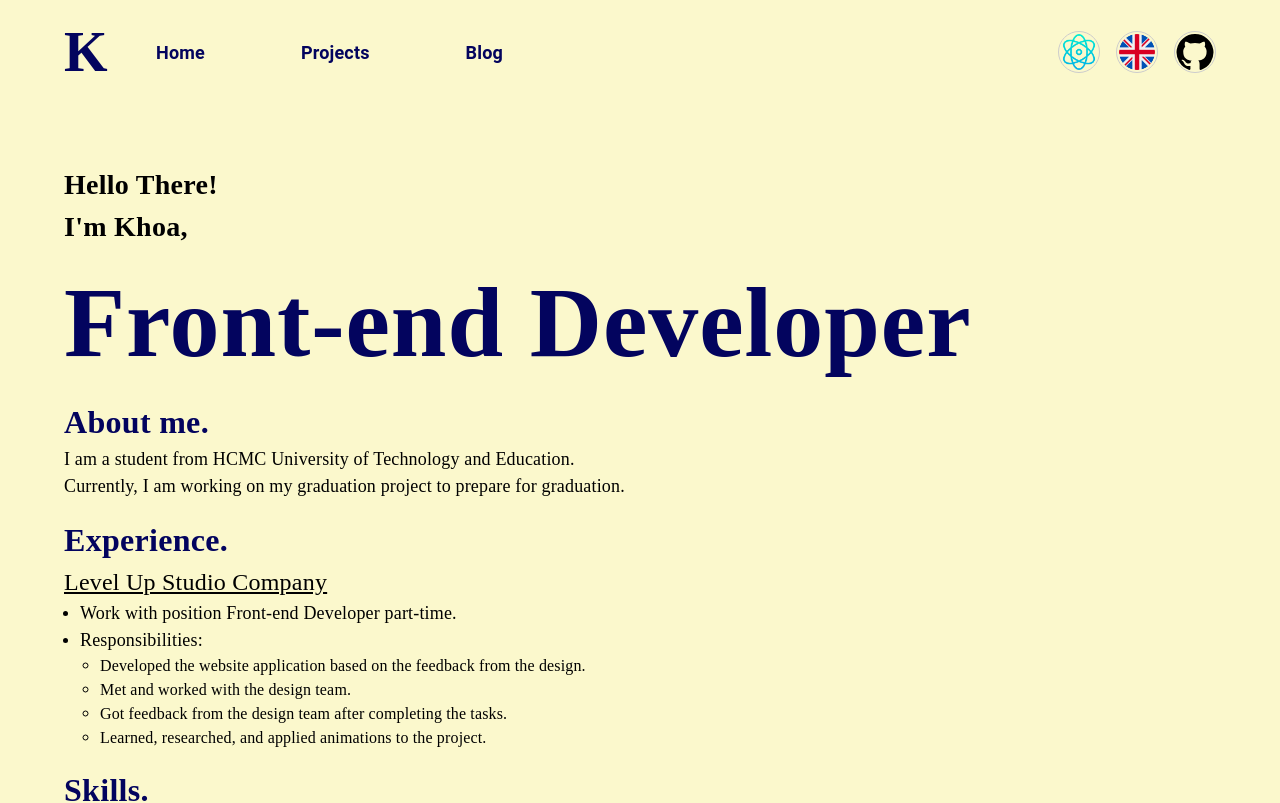
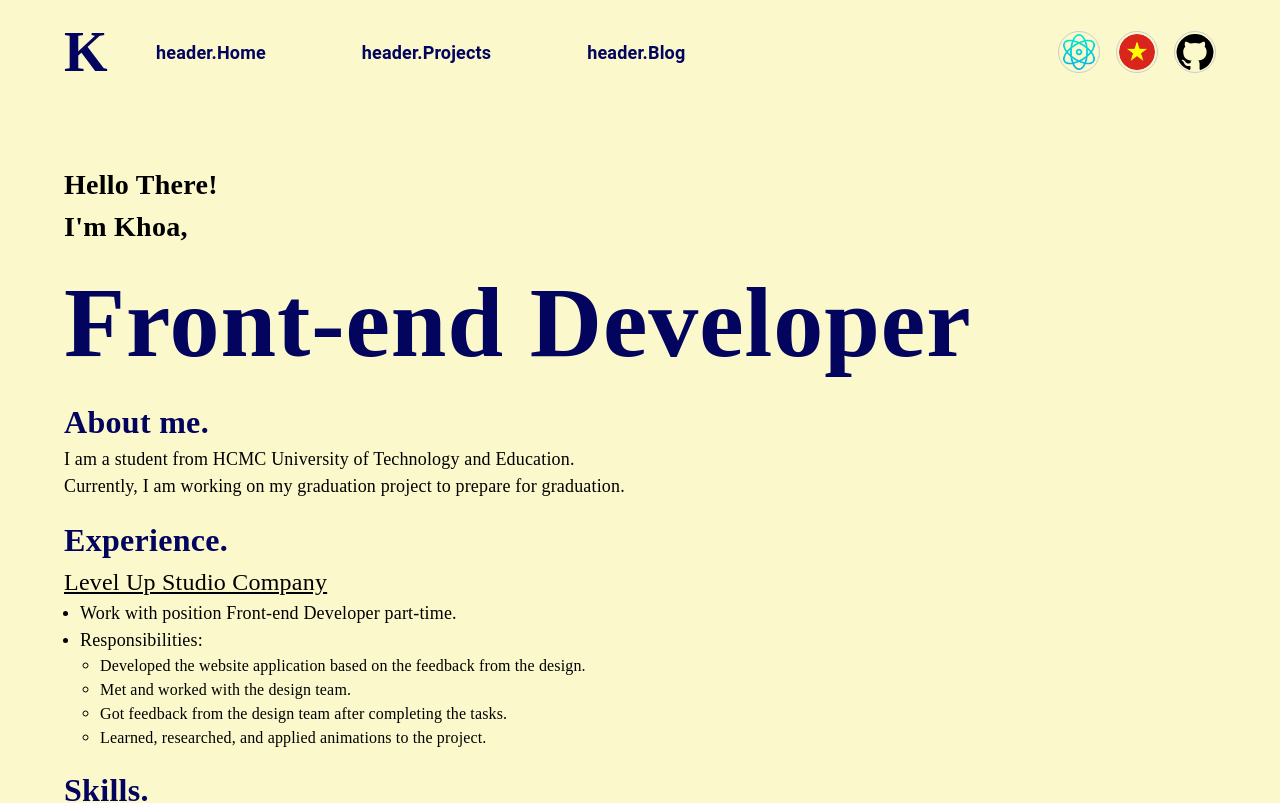
Before and after one commit to khoa36isefiw/my-portfolio, a React (Create React App) app: page / in a window 1280 px wide. Shown: the top 803 px of the page. Built offline with nearby package versions, Linux system fonts and the light colour scheme.

Commit message:
usetranslations and re-make ui for showing icon languages

```diff
--- a/src/components/Header.js
+++ b/src/components/Header.js
@@ -9,7 +9,9 @@ import {
   DialogActions,
 } from "@mui/material";
 import React, { useEffect, useState } from "react";
+import { useTranslation } from "react-i18next";
 import { mobileScreen, tabletScreen, theme } from "../theme/theme";
+
 import reactImage from "../assets/images/physics.png";
 import VNFlag from "../assets/images/VN-circle.png";
 import UKFlag from "../assets/images/UK.png";
@@ -20,6 +22,7 @@ import { blue } from "@mui/material/colors";
 import GitHubIcon from "@mui/icons-material/GitHub";
 
 function Header() {
+  const { t, i18n } = useTranslation(["home"]);
   const navigate = useNavigate();
   const [enLanguage, setEnLanguage] = useState(true);
   const [scrollY, setSrollY] = useState(0);
@@ -43,9 +46,9 @@ function Header() {
     { title: "Blog", exact: true, link: "/blog" },
   ];
 
-  const handleSelectedLanguage = () => {
-    setEnLanguage(!enLanguage);
-  };
+  // const handleSelectedLanguage = () => {
+  //   setEnLanguage(!enLanguage);
+  // };
 
   // handle scroll event
   const handleSroll = () => {
@@ -60,6 +63,17 @@ function Header() {
       window.removeEventListener("scroll", handleSroll);
     };
   }, []);
+
+  // change language
+  const handleChangeLanguage = (lng) => {
+    if (lng === "vi") {
+      navigate("/vi");
+    } else {
+      navigate("/en");
+    }
+    setEnLanguage(!enLanguage);
+    i18n.changeLanguage(lng);
+  };
   return (
     <Box
       sx={{
@@ -127,7 +141,10 @@ function Header() {
                 key={index}
                 onClick={() => navigate(header.link)}
               >
-                {header.title}
+                {/* {header.title} */}
+                {/* translate language in title */}
+
+                {t(`header.${header.title}`)}
               </Typography>
             ))}
         </Box>
@@ -155,7 +172,8 @@ function Header() {
             />
           </Box>
 
-          {enLanguage ? (
+          {!enLanguage ? (
+            // english language
             <Box
               sx={{
                 height: "40px",
@@ -168,7 +186,7 @@ function Header() {
                 justifyContent: "center",
                 cursor: "pointer",
               }}
-              onClick={handleSelectedLanguage}
+              onClick={() => handleChangeLanguage("en")}
             >
               <Box
                 sx={{ height: "36px", width: "36px", borderRadius: "50%" }}
@@ -178,6 +196,7 @@ function Header() {
               />
             </Box>
           ) : (
+            // vietnamese
             <Box
               sx={{
                 height: "40px",
@@ -190,7 +209,7 @@ function Header() {
                 justifyContent: "center",
                 cursor: "pointer",
               }}
-              onClick={handleSelectedLanguage}
+              onClick={() => handleChangeLanguage("vi")}
             >
               <Box
                 sx={{ height: "36px", width: "36px", borderRadius: "50%" }}
@@ -295,7 +314,7 @@ function Header() {
                 component={"img"}
               />
             </Box>
-
+            {/* mobile */}
             {enLanguage ? (
               <Box
                 sx={{
@@ -309,7 +328,7 @@ function Header() {
                   justifyContent: "center",
                   cursor: "pointer",
                 }}
-                onClick={handleSelectedLanguage}
+                onClick={() => handleChangeLanguage("en")}
               >
                 <Box
                   sx={{ height: "36px", width: "36px", borderRadius: "50%" }}
@@ -331,7 +350,7 @@ function Header() {
                   justifyContent: "center",
                   cursor: "pointer",
                 }}
-                onClick={handleSelectedLanguage}
+                onClick={() => handleChangeLanguage("vi")}
               >
                 <Box
                   sx={{ height: "36px", width: "36px", borderRadius: "50%" }}
```
